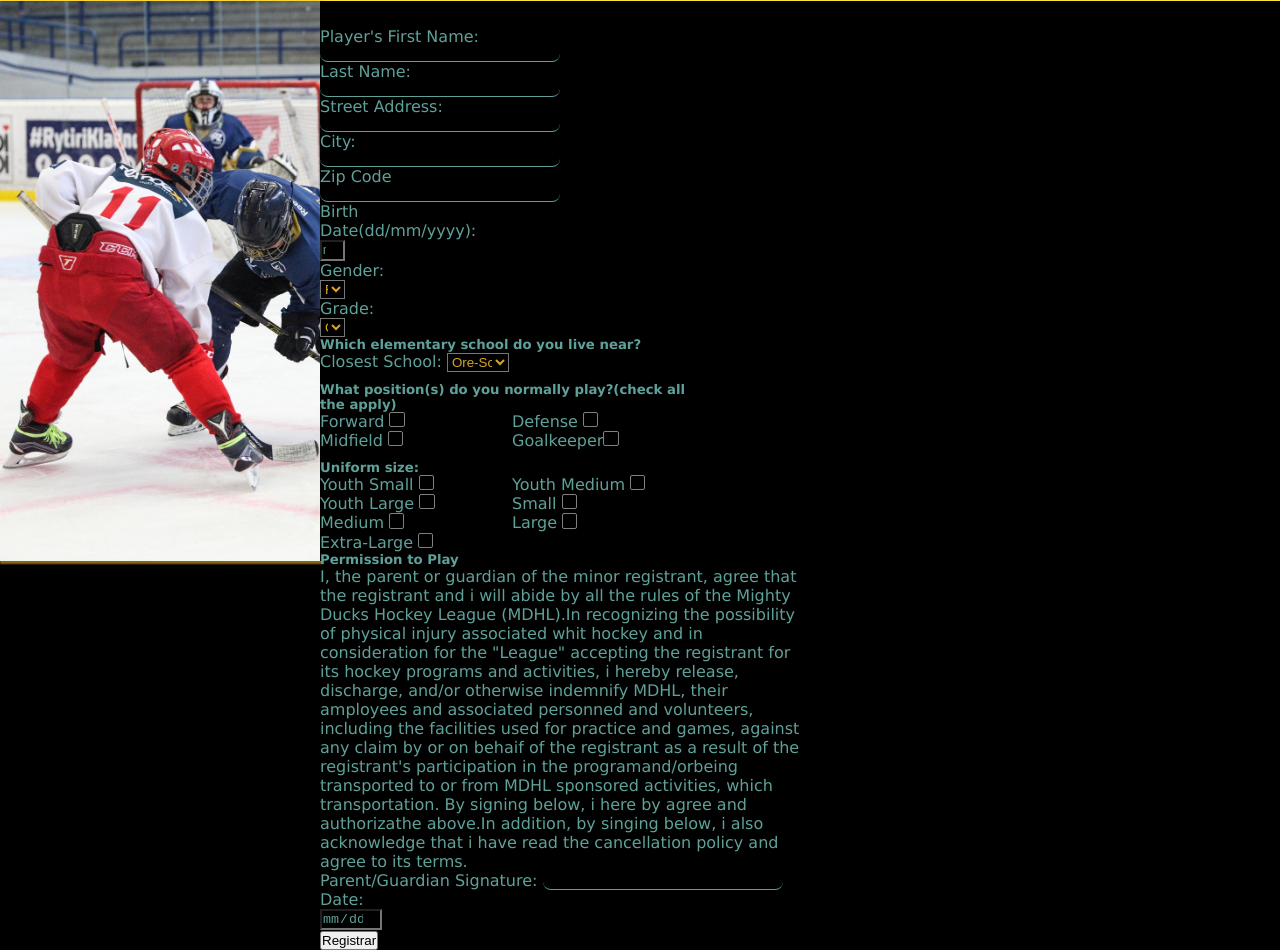
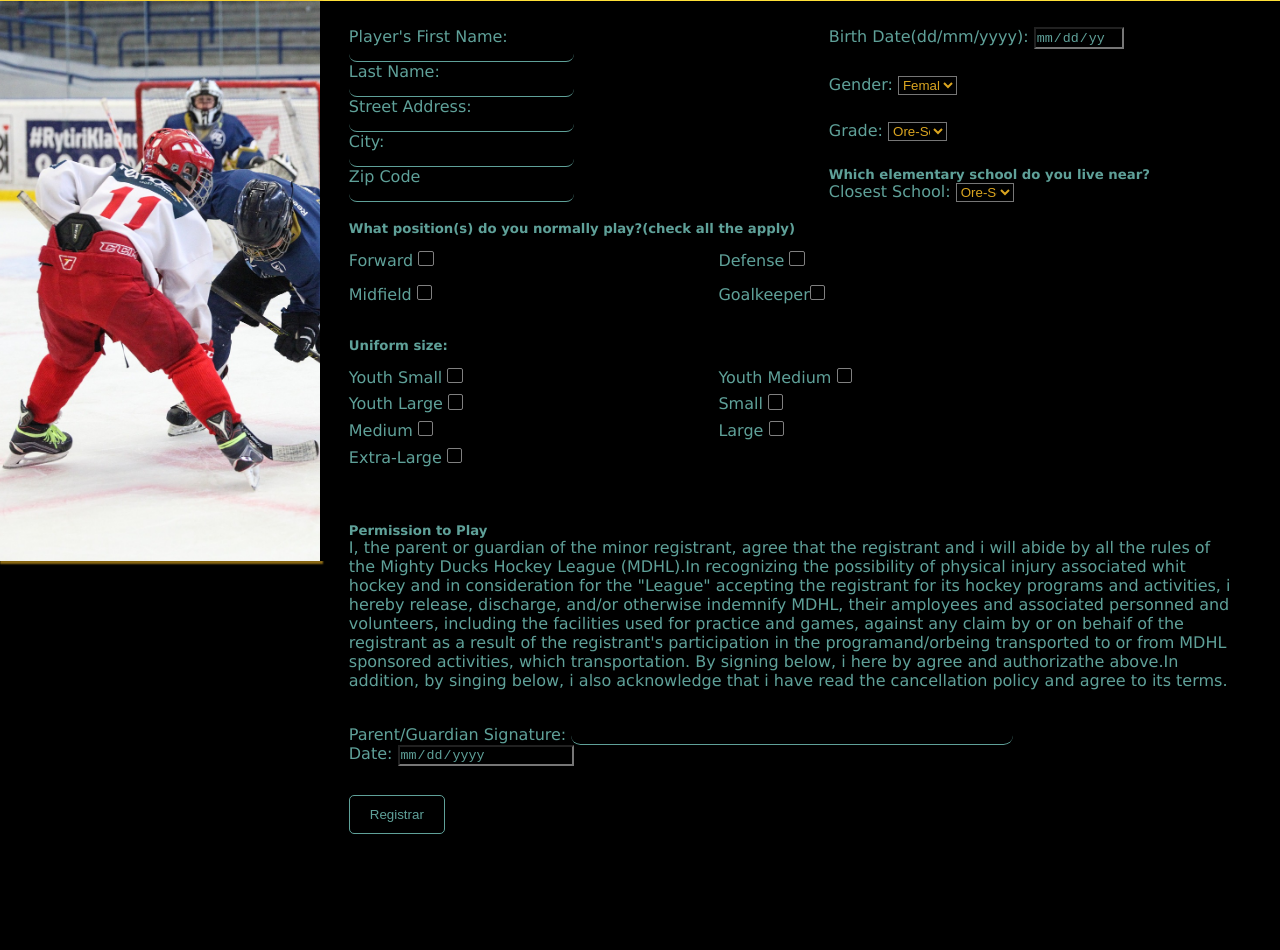
Before and after one commit to FrancoLguerra/table-list-designOwn, a plain HTML site: page pages/form.html in a window 1280 px wide. Shown: the part 289-1239 px from the top of the page. After the commit the page ends 1123 px from the top, so only its background shows below. Drawn offline with Linux system fonts and the light colour scheme.

Commit message:
Style: cambio de dimensiones y colores en los formularios

```diff
--- a/pages/form.html
+++ b/pages/form.html
@@ -34,7 +34,7 @@
 
       <div class="container">
 
-        <div class="contenido">
+        <div class="contenido-form">
           <form action="show_data.html" method=".GET">
             <div class="form-superior">
               <div class="casillero">
@@ -57,23 +57,24 @@
                 <label for="zip-code">Zip Code</label>
                 <input type="text" name="zip-code" id="zip-code" />
               </div>
+
+            </div>
             <div class="form-superior-dos">
               <div class="casillero">
-                <label for="birth-date">Birth Date(dd/mm/yyyy):</label>
-                <input type="date" name="birth-date" id="birth-date" required/>
+                <label for="birth-date">Birth Date(dd/mm/yyyy): <input type="date" name="birth-date" id="birth-date" required/></label>
+
               </div>
               <div class="casillero">
-                <label for="gender">Gender:</label>
-                <select name="gender" required>
+                <label for="gender">Gender: <select name="gender" required>
                   <option value="female">Female</option>
                   <option value="male">Male</option>
                   <option value="other">Other</option>
                 </select>
+                </label>
 
               </div>
               <div class="casillero">
-                <label for="grade">Grade:</label>
-                <select name="grade" required>
+                <label for="grade">Grade:    <select name="grade" required>
                   <option value="pre-school">Ore-School</option>
                   <option value="1st">1st</option>
                   <option value="2nd">2nd</option>
@@ -82,10 +83,9 @@
                   <option value="5th">5th</option>
 
                 </select>
+                </label>
 
               </div>
-            </div>
-
               <div class="form-closest-school">
                 <h5>Which elementary school do you live near?</h5>
                 <label for="closest-school">Closest School:</label>
@@ -100,6 +100,9 @@
 
                   </select>
                 </div>
+            </div>
+
+
 
 
 
@@ -146,7 +149,7 @@
 
             <div class="form-uniform-size">
               <h5>Uniform size:</h5>
-              <div class="casillero">
+
 
                 <label for="youth-small">Youth Small <input
                   type="checkbox"
@@ -154,8 +157,8 @@
                   id="youth-small"
                   value="youth-small"
                 /></label>
-              </div>
-              <div class="casillero">
+
+
 
                 <label for="youth-medium">Youth Medium <input
                   type="checkbox"
@@ -163,8 +166,8 @@
                   id="youth-medium"
                   value="youth-medium"
                 /></label>
-              </div>
-              <div class="casillero">
+
+
 
                 <label for="youth-large">Youth Large <input
                   type="checkbox"
@@ -172,8 +175,8 @@
                   id="youth-large"
                   value="youth-large"
                 /></label>
-              </div>
-              <div class="casillero">
+
+
 
                 <label for="small">Small <input
                   type="checkbox"
@@ -181,8 +184,8 @@
                   id="small"
                   value="small"
                 /></label>
-              </div>
-              <div class="casillero">
+
+
 
                 <label for="medium">Medium <input
                   type="checkbox"
@@ -190,8 +193,8 @@
                   id="medium"
                   value="medium"
                 /></label>
-              </div>
-              <div class="casillero">
+
+
 
                 <label for="large">Large <input
                   type="checkbox"
@@ -199,8 +202,8 @@
                   id="large"
                   value="large"
                 /></label>
-              </div>
-              <div class="casillero">
+
+
 
                 <label for="extra-large">Extra-Large <input
                   type="checkbox"
@@ -208,7 +211,7 @@
                   id="extra-large"
                   value="extra-large"
                 /></label>
-              </div>
+
             </div>
 
             <div class="form-permission">
@@ -234,8 +237,8 @@
                 <input type="text" name="signature" id="signature" />
               </div>
               <div class="casillero">
-                <label for="date">Date:</label>
-                <input type="date" name="date" id="date" />
+                <label for="date">Date: <input type="date" name="date" id="date" /></label>
+
               </div>
             </div>
             <button type="submit">Registrar</button>
--- a/styles/style.css
+++ b/styles/style.css
@@ -319,7 +319,7 @@ input[type="text"]{
 input[type="date"]{
   background-color: rgb(0, 0, 0);
   color: rgba(95, 161, 153, 1);
-  width: 13%;
+  width: 20%;
 }
 .casillero{
   display:flex;
@@ -340,6 +340,10 @@ select{
   display: flex;
   flex-wrap: wrap;
   width: 80%;
+  padding-left: 3%;
+}
+.form-position > h5{
+  padding-bottom: 2%;
 }
 .form-position > .casillero{
 
@@ -366,6 +370,11 @@ outline-color: transparent;
   display: flex;
   flex-wrap: wrap;
   width: 80%;
+  padding-left: 3%;
+}
+.form-uniform-size > h5{
+  padding-top:4%;
+  padding-bottom: 2%;
 }
 .form-uniform-size > .casillero{
 
@@ -375,21 +384,63 @@ outline-color: transparent;
 .form-uniform-size > h5{
   width: 100%;
 }
+.form-uniform-size > label{
+  width: 50%;
+  padding-bottom: 1%;
+}
 .form-superior{
+  display: flex;
+  flex-direction: column;
+  padding-left: 3%;
   width: 50%
+
 }
 .form-superior-dos{
-  width: 40%
-}
-.contenido{
   display: flex;
-  width: 100%;
-  padding: 0;
-  margin: 0;
+  flex-direction: column;
+  padding-left: 3%;
+  width: 50%;
+ justify-content: space-between;
 
 }
+
 form{
   width: 100%;
+  display: flex;
   padding: 0;
+  flex-wrap: wrap;
   margin: 0;
 }
+.contenido-form{
+  display: flex;
+  color:rgba(95, 161, 153, 1);
+  padding: 0;
+  width: 100%;
+  ;
+
+}
+.form-permission{
+  display: flex;
+  flex-direction: column;
+  width: 100%;
+  padding-left: 3%;
+  padding-top:5%;
+  padding-right: 5%;
+}
+.form-permission > p{
+  padding-bottom: 4%;
+}
+form > button{
+  margin-left: 3%;
+  margin-top: 3%;
+  width: 10%;
+  background-color:black;
+  height: 5%;
+  border-radius: 5px;
+  color:rgba(95, 161, 153, 1);
+  border:solid 0.5px rgba(95, 161, 153, 1);
+}
+form > button:hover{
+  background-color: goldenrod;
+  color: black;
+}
```
Lines whose indentation alone changed are shown as unchanged.
